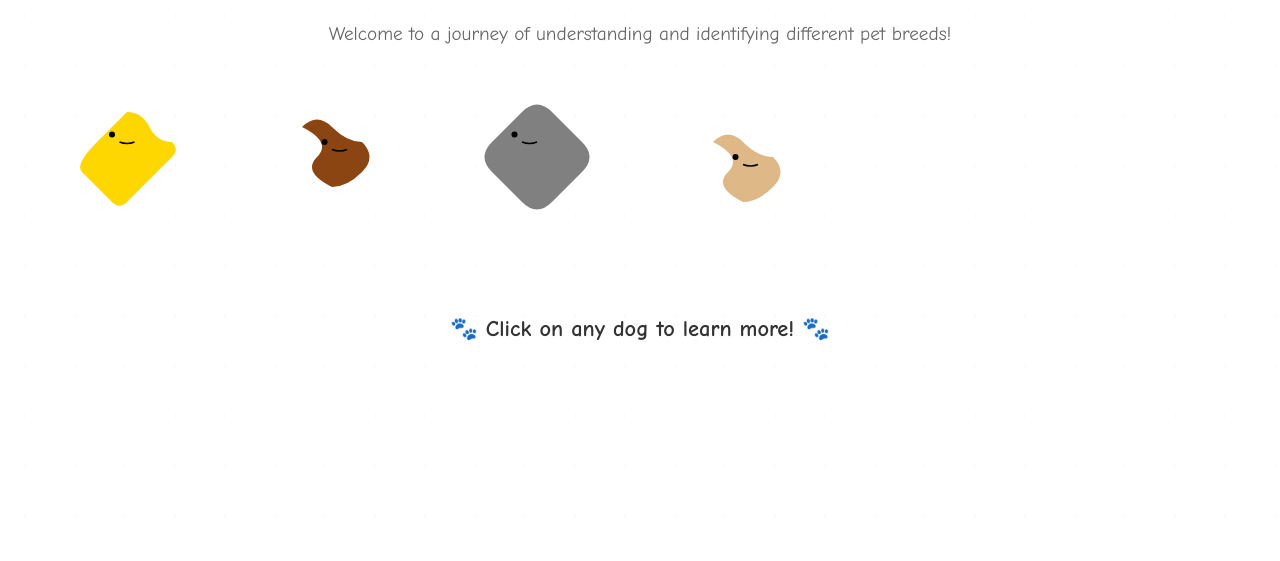
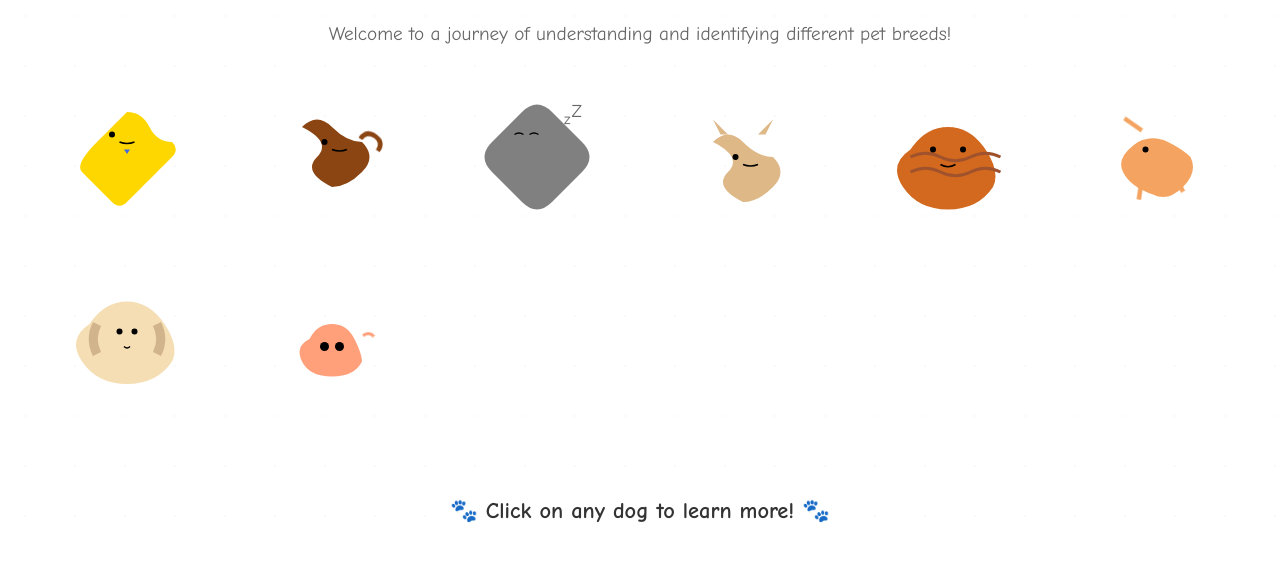
Before and after one commit to tzuchihuang-web/pets-breed-learning, a plain HTML site: page index.html in a window 1280 px wide. Shown: the part 109-670 px from the top of the page. Drawn offline with Linux system fonts and the light colour scheme.

Commit message:
Enhance dog animations and interactivity with bounce and tail-wag effects in index.html

```diff
--- a/index.html
+++ b/index.html
@@ -48,8 +48,9 @@
             transition: transform 0.3s ease;
         }
 
-        .dog:hover {
-            transform: scale(1.1) rotate(5deg);
+        @keyframes bounce {
+            0%, 100% { transform: translateY(0); }
+            50% { transform: translateY(-10px); }
         }
 
         @keyframes wiggle {
@@ -57,8 +58,34 @@
             50% { transform: rotate(3deg); }
         }
 
+        @keyframes tail-wag {
+            0%, 100% { transform: rotate(-10deg); }
+            50% { transform: rotate(10deg); }
+        }
+
+        .dog {
+            cursor: pointer;
+        }
+
         .dog:hover {
-            animation: wiggle 0.5s infinite;
+            animation: bounce 0.5s infinite, wiggle 1s infinite;
+        }
+
+        .dog path[stroke="#8B4513"],  /* Wagging tails */
+        .dog path[stroke="#F4A460"],
+        .dog path[stroke="#FFA07A"] {
+            transform-origin: left center;
+            animation: tail-wag 1s infinite;
+        }
+
+        /* Add subtle floating animation to sleeping dog's ZZZs */
+        .dog text {
+            animation: float 2s infinite ease-in-out;
+        }
+
+        @keyframes float {
+            0%, 100% { transform: translate(0, 0); }
+            50% { transform: translate(-2px, -2px); }
         }
 
         .dog img {
@@ -106,34 +133,94 @@
         <h1>Pets Breed Learning</h1>
         <p>Welcome to a journey of understanding and identifying different pet breeds!</p>
         <div class="dogs-container">
-            <!-- Dogs in various poses like the image -->
+            <!-- Sitting dog looking up -->
             <div class="dog">
                 <svg viewBox="0 0 100 100">
                     <path d="M50,20 Q60,20 65,30 T80,40 Q85,45 80,50 T70,60 Q65,65 60,70 T50,80 Q45,85 40,80 T30,70 Q25,65 20,60 T30,40 Q35,35 40,30 T50,20" fill="#FFD700"/>
                     <circle cx="40" cy="35" r="2" fill="#000"/>
                     <path d="M45,40 Q50,42 55,40" fill="none" stroke="#000" stroke-width="1"/>
+                    <!-- Bow tie -->
+                    <path d="M48,45 L52,45 L50,48 Z" fill="#4169E1"/>
                 </svg>
             </div>
+            <!-- Playful jumping dog -->
             <div class="dog">
                 <svg viewBox="0 0 100 100">
                     <path d="M30,30 Q40,20 50,30 T70,40 Q80,50 70,60 T50,70 Q30,60 40,50 T30,30" fill="#8B4513"/>
                     <circle cx="45" cy="40" r="2" fill="#000"/>
                     <path d="M50,45 Q55,47 60,45" fill="none" stroke="#000" stroke-width="1"/>
+                    <!-- Wagging tail -->
+                    <path d="M70,50 Q75,45 80,50 Q85,55 80,60" fill="none" stroke="#8B4513" stroke-width="3"/>
                 </svg>
             </div>
+            <!-- Sleeping curled up dog -->
             <div class="dog">
                 <svg viewBox="0 0 100 100">
                     <path d="M40,20 Q50,10 60,20 T80,40 Q90,50 80,60 T60,80 Q50,90 40,80 T20,60 Q10,50 20,40 T40,20" fill="#808080"/>
-                    <circle cx="35" cy="35" r="2" fill="#000"/>
-                    <path d="M40,40 Q45,42 50,40" fill="none" stroke="#000" stroke-width="1"/>
+                    <!-- Closed eyes -->
+                    <path d="M35,35 Q38,33 41,35" fill="none" stroke="#000" stroke-width="1"/>
+                    <path d="M45,35 Q48,33 51,35" fill="none" stroke="#000" stroke-width="1"/>
+                    <!-- ZZZ -->
+                    <text x="70" y="30" font-size="10" fill="#666">z</text>
+                    <text x="75" y="25" font-size="12" fill="#666">Z</text>
                 </svg>
             </div>
-            <!-- Add more dogs with different colors and poses -->
+            <!-- Standing alert dog -->
             <div class="dog">
                 <svg viewBox="0 0 100 100">
                     <path d="M30,40 Q40,30 50,40 T70,50 Q80,60 70,70 T50,80 Q30,70 40,60 T30,40" fill="#DEB887"/>
                     <circle cx="45" cy="50" r="2" fill="#000"/>
                     <path d="M50,55 Q55,57 60,55" fill="none" stroke="#000" stroke-width="1"/>
+                    <!-- Pointy ears -->
+                    <path d="M35,35 L30,25 L40,35" fill="#DEB887"/>
+                    <path d="M65,35 L70,25 L60,35" fill="#DEB887"/>
+                </svg>
+            </div>
+            <!-- Chow Chow fluffy dog -->
+            <div class="dog">
+                <svg viewBox="0 0 100 100">
+                    <path d="M50,30 Q65,30 75,45 T80,70 Q70,85 50,85 Q30,85 20,70 T25,45 Q35,30 50,30" fill="#D2691E"/>
+                    <!-- Fluffy fur effects -->
+                    <path d="M25,50 Q35,45 45,50 T65,50 Q75,45 85,50" fill="none" stroke="#A0522D" stroke-width="2"/>
+                    <path d="M25,60 Q35,55 45,60 T65,60 Q75,55 85,60" fill="none" stroke="#A0522D" stroke-width="2"/>
+                    <circle cx="40" cy="45" r="2" fill="#000"/>
+                    <circle cx="60" cy="45" r="2" fill="#000"/>
+                    <path d="M45,55 Q50,58 55,55" fill="none" stroke="#000" stroke-width="1"/>
+                </svg>
+            </div>
+            <!-- Running dog -->
+            <div class="dog">
+                <svg viewBox="0 0 100 100">
+                    <path d="M40,40 Q50,35 60,40 T75,50 Q80,60 70,70 T50,75 Q35,70 30,60 T40,40" fill="#F4A460"/>
+                    <circle cx="45" cy="45" r="2" fill="#000"/>
+                    <!-- Running legs -->
+                    <path d="M40,70 L35,85" fill="none" stroke="#F4A460" stroke-width="3"/>
+                    <path d="M60,70 L65,85" fill="none" stroke="#F4A460" stroke-width="3"/>
+                    <!-- Flying ears -->
+                    <path d="M45,40 L35,30" fill="none" stroke="#F4A460" stroke-width="3"/>
+                </svg>
+            </div>
+            <!-- Beagle with long ears -->
+            <div class="dog">
+                <svg viewBox="0 0 100 100">
+                    <path d="M50,25 Q65,25 75,40 T80,65 Q70,80 50,80 Q30,80 20,65 T25,40 Q35,25 50,25" fill="#F5DEB3"/>
+                    <!-- Long ears -->
+                    <path d="M30,40 Q25,50 30,60" fill="none" stroke="#D2B48C" stroke-width="6"/>
+                    <path d="M70,40 Q75,50 70,60" fill="none" stroke="#D2B48C" stroke-width="6"/>
+                    <circle cx="45" cy="45" r="2" fill="#000"/>
+                    <circle cx="55" cy="45" r="2" fill="#000"/>
+                    <path d="M48,55 Q50,57 52,55" fill="none" stroke="#000" stroke-width="1"/>
+                </svg>
+            </div>
+            <!-- Small puppy -->
+            <div class="dog">
+                <svg viewBox="0 0 100 100">
+                    <path d="M50,40 Q60,40 65,50 T70,65 Q65,75 50,75 Q35,75 30,65 T35,50 Q40,40 50,40" fill="#FFA07A"/>
+                    <!-- Puppy eyes -->
+                    <circle cx="45" cy="55" r="3" fill="#000"/>
+                    <circle cx="55" cy="55" r="3" fill="#000"/>
+                    <!-- Tiny tail -->
+                    <path d="M70,60 Q75,58 77,62" fill="none" stroke="#FFA07A" stroke-width="2"/>
                 </svg>
             </div>
         </div>
```
